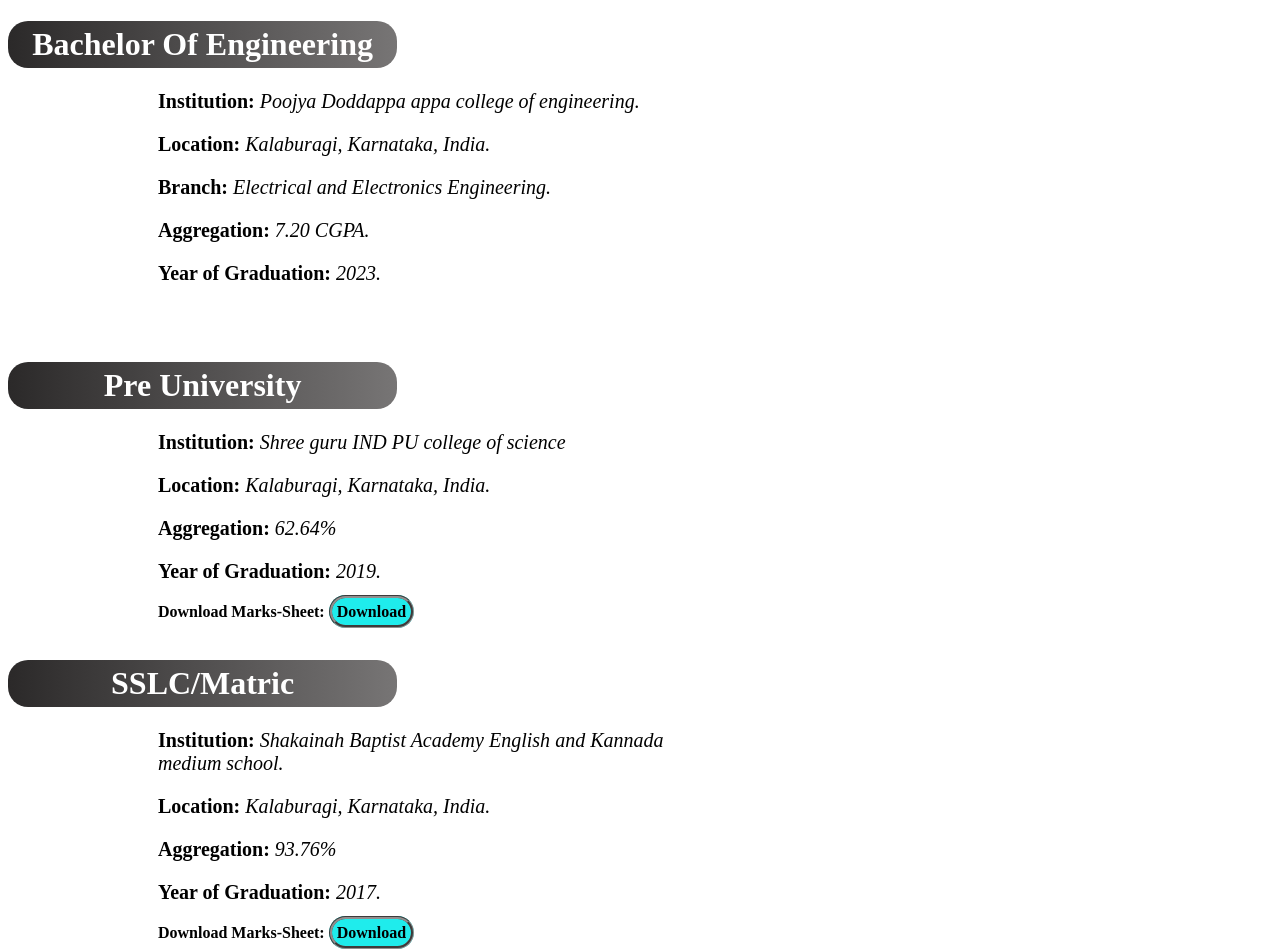
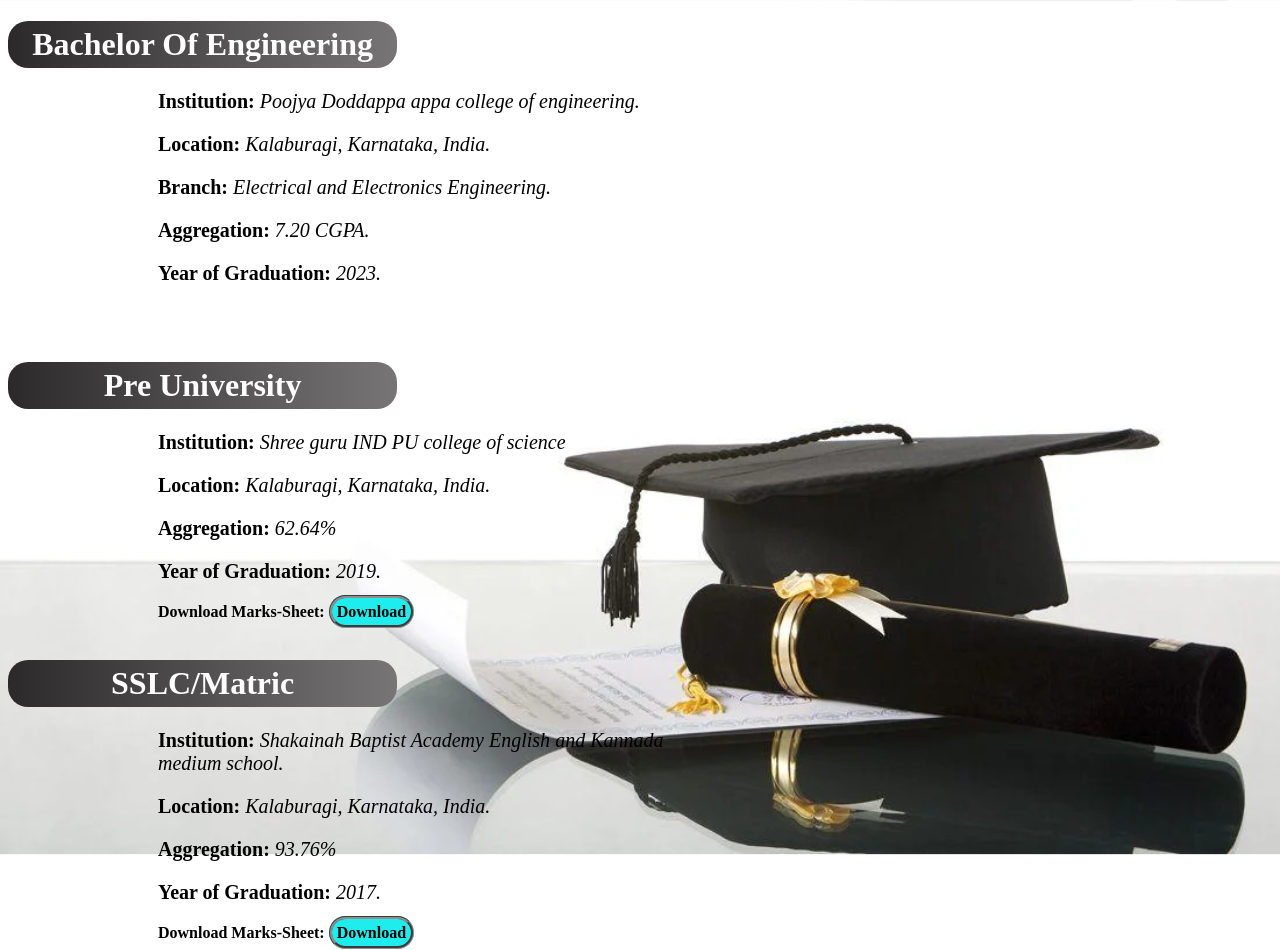
Before and after one commit to Channabasava-Mule/Portfolio, a plain HTML site: page Education1.html in a window 1280 px wide. Drawn offline with Linux system fonts and the light colour scheme; the site is published under a folder, as on GitHub Pages, so addresses that start at the root find nothing.

Commit message:
Update Education1.html

```diff
--- a/Education1.html
+++ b/Education1.html
@@ -6,7 +6,7 @@
     <title>Education</title>
     <style>
         body{
-            background-image: url("/IMg/wp3191455.jpeg");
+            background-image: url("IMg/wp3191455.jpeg");
             background-position: center;
             background-size: cover;
             background-attachment: fixed;
```
